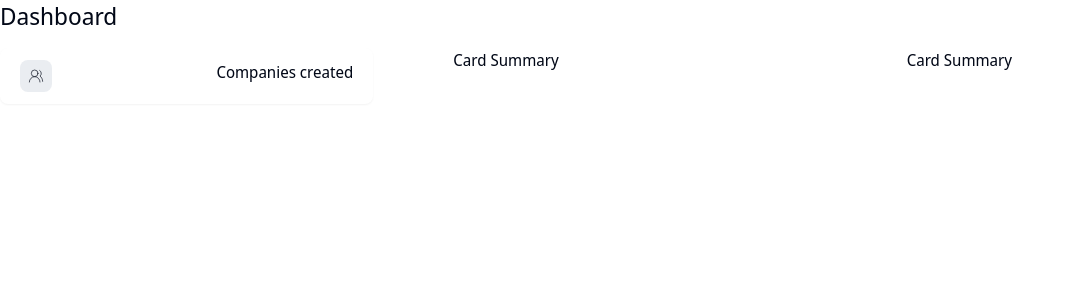
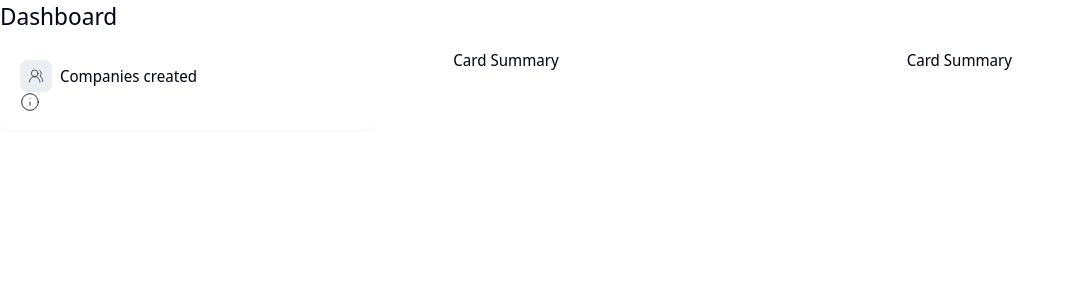
Before and after one commit to AJPadillo/dashborad-companies, a Next.js app: page / in a window 1280 px wide. Shown: the top 300 px of the page, without its empty margins (0-1073 px from the left). Built offline with nearby package versions, Linux system fonts and the light colour scheme.

Commit message:
correccion visual de cardsumamry y agregado customtooltip al mismo

```diff
--- a/app/(routes)/components/CardSummary/CardSummary.tsx
+++ b/app/(routes)/components/CardSummary/CardSummary.tsx
@@ -1,15 +1,20 @@
 import { CustomIcon } from "@/components/CustomIcon";
 import { CardSummaryProps } from "./CardSummary.types";
+import { CustomTooltip } from "@/components/CustomTooltip";
 
 export function CardSummary(props: CardSummaryProps) {
     const { average, icon: Icon, title, tooltipText, total } = props;
     return (
         <div className="shadow-sm bg-background rounded-lg p-5 py-3 hover:shadow-lg transition">
             <div className="flex justify-between">
-                <CustomIcon icon={Icon}/>
-                {title}
+                <div className="flex gap-2 items-center">
+                    <CustomIcon icon={Icon} />
+                    {title}
+                </div>
             </div>
-
+            <CustomTooltip
+                content={tooltipText}
+            />
         </div>
     )
 }
```
